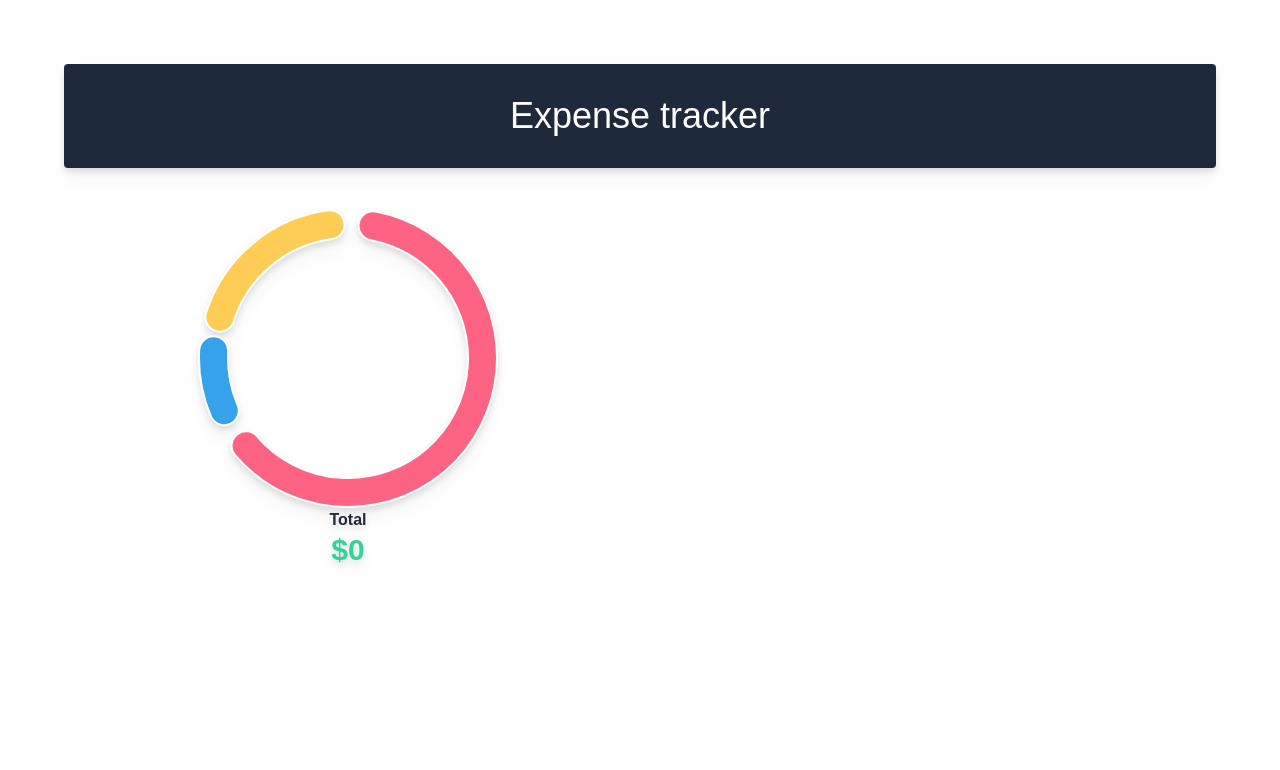
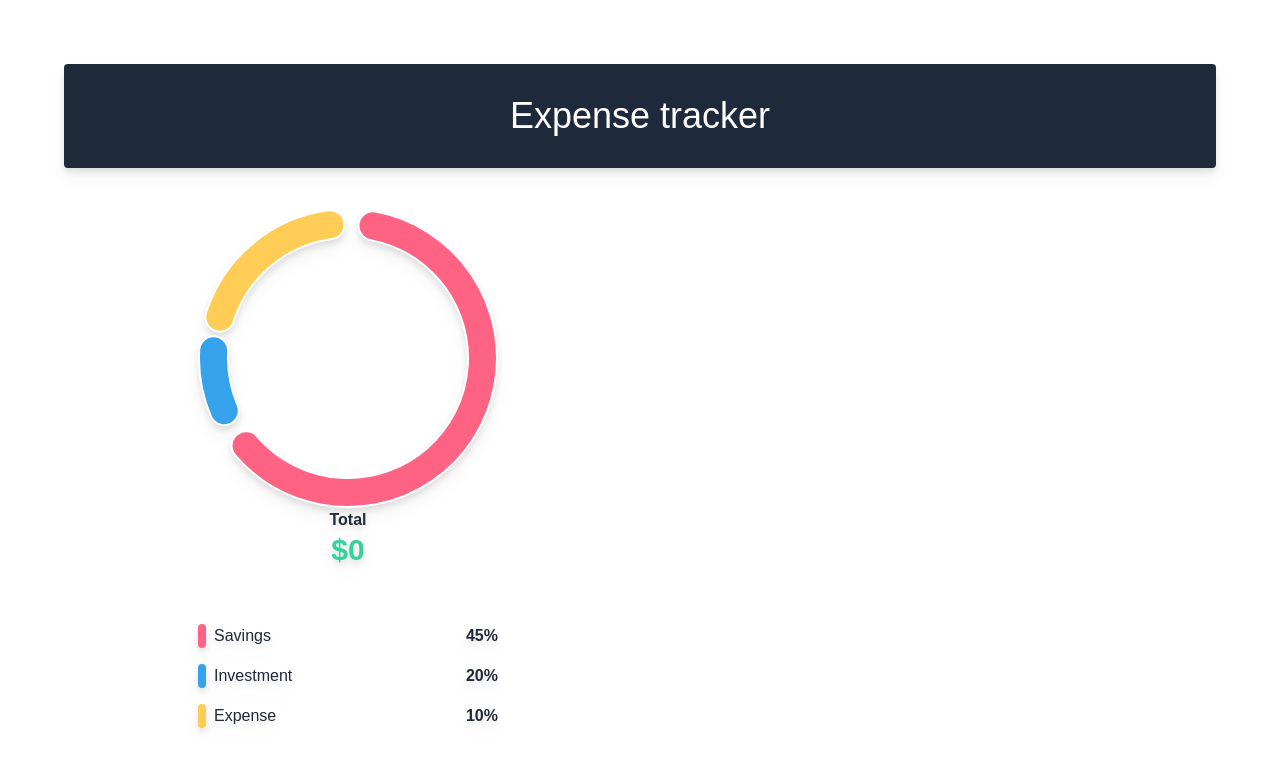
Before and after one commit to devil1329/Expense-Tracker, a React (Create React App) app in the folder client/: page / in a window 1280 px wide. Shown: the top 770 px of the page. Built offline with nearby package versions, Linux system fonts and the light colour scheme.

Commit message:
Labels Component

```diff
--- a/client/src/App.css
+++ b/client/src/App.css
@@ -5,8 +5,8 @@
 @import url('https://fonts.googleapis.com/css2?family=Poppins&display=swap');
 
 :root{
-  --color-yellow : #f9c74f
-  --color-purple : #9d4edd
+  --color-yellow : #f9c74f;
+  --color-purple : #9d4edd;
 }
 
 *>*{
--- a/client/src/components/Graph.js
+++ b/client/src/components/Graph.js
@@ -1,6 +1,7 @@
 import React from 'react';
 import { Doughnut } from 'react-chartjs-2';
 import { Chart, ArcElement } from 'chart.js';
+import Labels from './Labels';
 
 Chart.register(ArcElement);
 
@@ -32,6 +33,7 @@
 
                 <div className='flex flex-col py-10 gap-4'>
                     {/* labels */}
+                    <Labels />
                 </div>
             </div>
         </div>
--- /dev/null
+++ b/client/src/components/Labels.js
@@ -0,0 +1,40 @@
+import React from "react";
+
+const object = [
+    {
+        type:"Savings",
+        color:'rgb(255,99,132)',
+        percent:45
+    },
+    {
+        type:"Investment",
+        color:'rgb(54,162,235)',
+        percent:20
+    },
+    {
+        type:"Expense",
+        color:'rgb(255,205,86)',
+        percent:10
+    }
+]
+
+export default function Labels(){
+    return (
+        <>
+            {object.map((v,i) => <LabelComponent key={i} data={v} />)}
+        </>
+    )
+}
+
+function LabelComponent({data}){
+    if(!data) return <></>;
+    return (
+        <div className="labels flex justify-between">
+            <div className="flex gap-2">
+                <div className="w-2 h-2 rounded py-3" style={{background:data.color ?? '#f9c74f'}}></div>
+                <h3 className="text-md">{data.type ?? ''}</h3>
+            </div>
+            <h3 className="font-bold">{data.percent ?? 0}%</h3>
+        </div>
+    )
+}
```
